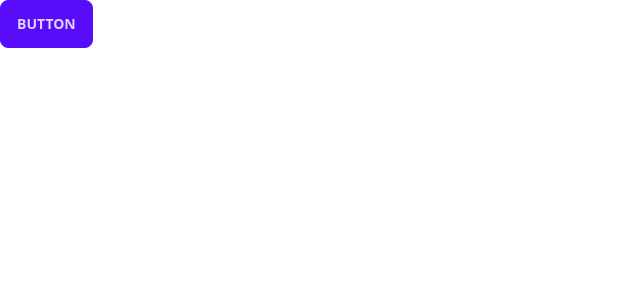
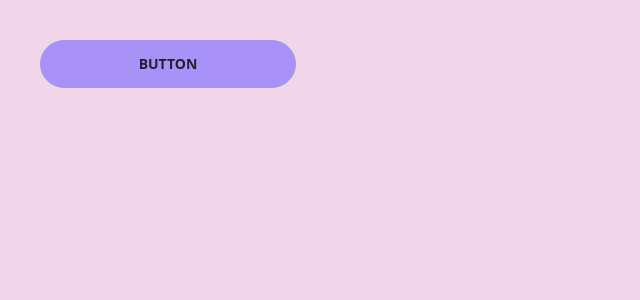
Before and after one commit to wasiflamer/Portfolio-Website, a React (Vite) app in the folder portfolio-website/: page / in a window 1280 px wide. Shown: the top 300 px of the page, without its empty margins (0-640 px from the left). Built offline with nearby package versions, Linux system fonts and the light colour scheme.

Commit message:
theme added

```diff
--- a/portfolio-website/index.html
+++ b/portfolio-website/index.html
@@ -1,5 +1,5 @@
 <!DOCTYPE html>
-<html lang="en">
+<html lang="en" data-theme="valentine">
   <head>
     <meta charset="UTF-8" />
     <link rel="icon" type="image/svg+xml" href="/vite.svg" />
--- a/portfolio-website/src/App.jsx
+++ b/portfolio-website/src/App.jsx
@@ -1,8 +1,9 @@
+
 
 function App() {
   return (
     <>
-    <button class="btn btn-primary">Button</button>
+      <button class="btn btn-secondary w-64 mt-10 ml-10">Button</button>
     </>
   )
 }
--- a/portfolio-website/tailwind.config.js
+++ b/portfolio-website/tailwind.config.js
@@ -8,4 +8,7 @@ export default {
     extend: {},
   },
   plugins: [require("daisyui")],
+  daisyui: {
+    themes: ["light", "valentine",],
+  },
 }
```
Also changed, not shown: portfolio-website/src/index.css (line endings or trailing spaces).
